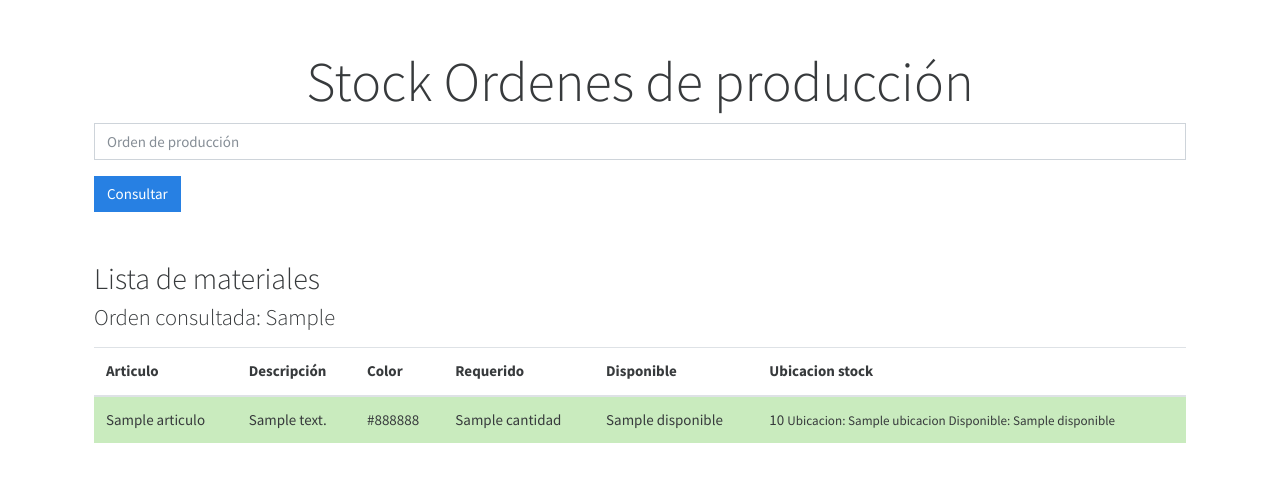
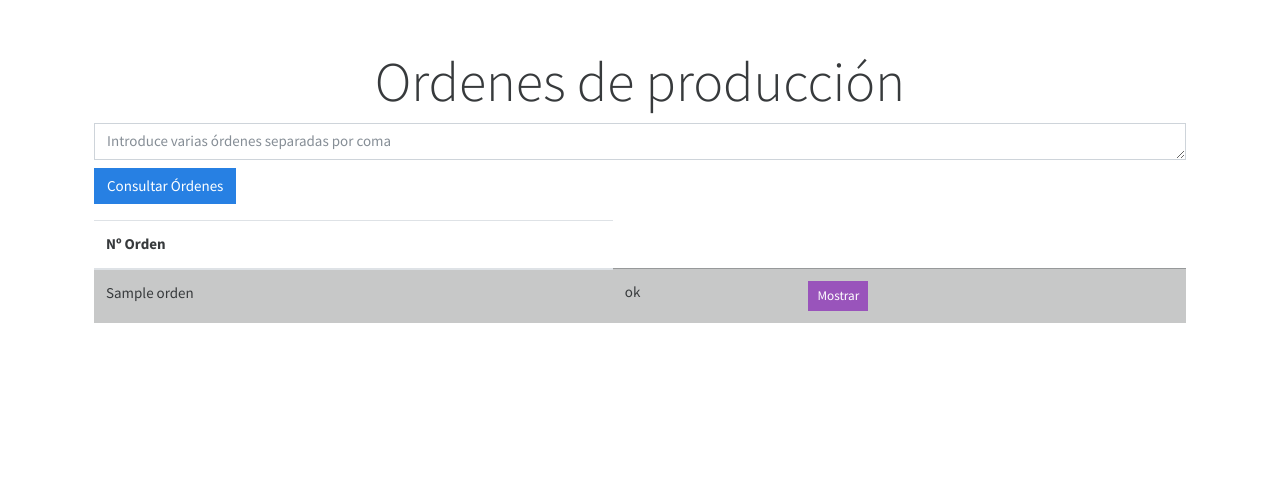
Before and after one commit to mpg2289/Gestor_ordenes, a Flask app: template templates/index.html in a window 1280 px wide. Shown: the top 482 px of the page. Run offline with Flask 3, Linux system fonts and the light colour scheme; the template is opened without the code that fills it: most values are stand-ins (such as "Sample title", 1, 10 or a date in 2020); some libraries are stand-ins or nearby versions.

Commit message:
ordenes con detalle

```diff
--- a/main.py
+++ b/main.py
@@ -2,45 +2,81 @@ from flask import Flask, render_template, request, redirect, url_for
 from ordenes import mostrar_ordenes, cargar_stock
 import webbrowser
 
-app = Flask(__name__)
+app = Flask(__name__)#Initialize the flask app
 
-@app.route("/")
+
+#Pagina principal
+@app.route("/", methods=["GET"])
 def index():
     ordenes = mostrar_ordenes()
     return render_template("index.html", ordenes=ordenes)
 
+#Pagina de resultados
+@app.route("/consultar", methods=["POST"])
+def consultar_multiple():
+    ordenes_input = request.form["ordenes"]
+    ordenes_ids = [o.strip() for o in ordenes_input.replace("\n", ",").split(",") if o.strip()]
 
-@app.route("/consultar", methods=["POST"])
-def consultar():
+    datos_ordenes = mostrar_ordenes()
+    stock = cargar_stock()
+
+    resultados = []
+
+    for oid in ordenes_ids:
+        articulos = datos_ordenes.get(oid, [])
+        total_faltan = 0
+        hay_dudosos = False
+
+        for item in articulos:
+            articulo = item["articulo"]
+            ubicaciones = stock.get(articulo, [])
+            total_disponible = sum(u["disponible"] for u in ubicaciones)
+            item["estado"] = "ok" if total_disponible >= item["cantidad"] else "falta"
+
+            if any(u["ubicacion"] in ["MONTAJE", "T-CHIC", "VERIFICAR"] for u in ubicaciones):
+                hay_dudosos = True
+            if item["estado"] == "falta":
+                total_faltan += 1
+
+        if not articulos:
+            estado_global = "desconocida"
+        elif total_faltan > 0:
+            estado_global = "no_montable"
+        elif hay_dudosos:
+            estado_global = "dudosa"
+        else:
+            estado_global = "montable"
+
+        resultados.append({
+            "orden": oid,
+            "estado": estado_global
+        })
+
+    return render_template("index.html", ordenes=ordenes_ids, resultados=resultados)
+
+#Pagina de detalle
+@app.route("/detalle", methods=["POST"])
+def consultar_detalle():
     numero_orden = request.form["orden"]
     ordenes = mostrar_ordenes()
     stock = cargar_stock()
 
     articulos = ordenes.get(numero_orden, [])
 
-     # Añadir datos de stock a cada artículo
     for item in articulos:
         articulo = item["articulo"]
-        info_stock = stock.get(articulo,[])
+        info_stock = stock.get(articulo, [])
 
-        if info_stock:
-            total_disponible = sum(entry["disponible"] for entry in info_stock)
-            item["disponible"] = total_disponible
-            item["ubicaciones"] = info_stock
-             # esto es una lista de ubicaciones
+        total_disponible = sum(entry["disponible"] for entry in info_stock)
+        item["disponible"] = total_disponible
+        item["ubicaciones"] = info_stock
 
-            ubicaciones_criticas = ["MONTAJE", "T-CHIC", "VERIFICAR"]
-            item["alerta"] = any(entry["ubicacion"] in ubicaciones_criticas for entry in info_stock)
+        ubicaciones_criticas = ["MONTAJE", "T-CHIC", "VERIFICAR"]
+        item["alerta"] = any(entry["ubicacion"] in ubicaciones_criticas for entry in info_stock)
+        item["estado"] = "ok" if total_disponible >= item["cantidad"] else "falta"
 
+    return render_template("resultado.html", orden=numero_orden, ordenes=articulos)
 
-            item["estado"] = "ok" if item["disponible"] >= item["cantidad"] else "falta"
-        else:
-            item["disponible"] = 0
-            item["ubicacion_stock"] = "Sin datos"
-            item["estado"] = "desconocido"
-            item["alerta"] = True
-
-    return render_template("index.html", ordenes=articulos, numero_orden=numero_orden)
 
 if __name__ == "__main__":
     #webbrowser.open("http://localhost:5000")
--- a/templates/index.html
+++ b/templates/index.html
@@ -12,63 +12,35 @@
     <title>Órdenes de producción</title>
 </head>
 <body>
+    <!--Contenedor ordenes-->
     <main class="container p-4">
-        <h1 class="display-4 text-center mt-4">Stock Ordenes de producción</h1>
-        <form action="/consultar" method="post">
-            <div class="mb-3">
-            <input type="text" class="form-control" name="orden" placeholder="Orden de producción" required>
-        </div>
-        <button type="submit" class="btn btn-primary">Consultar</button>
-        </form>
-        <h2 class="mt-5">Lista de materiales</h2>
-
-
-
-
-{% if  numero_orden %}
-<h4>Orden consultada: {{ numero_orden }}</h4>
-
+        <h1 class="display-4 text-center mt-4">Ordenes de producción</h1>
+            <form action="/consultar" method="post">
+                <textarea name="ordenes" rows="1" class="form-control" placeholder="Introduce varias órdenes separadas por coma"></textarea>
+                <button type="submit" class="btn btn-primary mt-2">Consultar Órdenes</button>
+            </form>
+<!--Listado de órdenes introducidas-->
 <table class="table table-striped mt-3">
     <thead>
         <tr>
-            <th>Articulo</th>
-            <th>Descripción</th>
-            <th>Color</th>
-            <th>Requerido</th>
-            <th>Disponible</th>
-            <th>Ubicacion stock</th>
+            <th>Nº Orden</th>
         </tr>
     </thead>
     <tbody>
-        {% for item in ordenes %}
-        <tr class="
-        <!-- colores de la tabla -->
-            {% if item.estado == 'ok' %}table-success
-            {% elif item.estado == 'falta' %}table-danger
-            {% else %}table-warning{% endif %}">
-
-                <td>{{ item.articulo }}</td>
-                <td>{{ item.descripcion }}</td>
-                <td>{{ item.color }}</td>
-                <td>{{ item.cantidad }}</td>
-                <td>{{ item.disponible }}</td>
-                <td>{{ item.ubicacion_stock }}
-                    {% for u in item.ubicaciones %}
-
-                        <small>Ubicacion: {{ u.ubicacion }} Disponible: {{ u.disponible }}</small><br>
-                    {% endfor %}
-                    {% if item.alerta %}<span class="text-danger">🚨Atención!</span>
-                    {% endif %}
-                </td>
-        </tr>
-        {% endfor %}
+        {% for r in resultados %}
+  <tr class="{% if r.estado == 'montable' %}table-success{% elif r.estado == 'dudosa' %}table-warning{% elif r.estado == 'no_montable' %}table-danger{% else %}table-secondary{% endif %}">
+    <td>{{ r.orden }}</td>
+    <td>{{ r.estado }}</td>
+    <td>
+      <form action="/detalle" method="post">
+        <input type="hidden" name="orden" value="{{ r.orden }}">
+        <button type="submit" class="btn btn-info btn-sm">Mostrar</button>
+      </form>
+    </td>
+  </tr>
+{% endfor %}
     </tbody>
 </table>
-{% else %}
-<p>No hay registros</p>
-{% endif %}
-
     </main>
-
 </body>
 </html>
```
Also changed, not shown: templates/resultado.html (added, +59 -0 lines), 5 other files.
